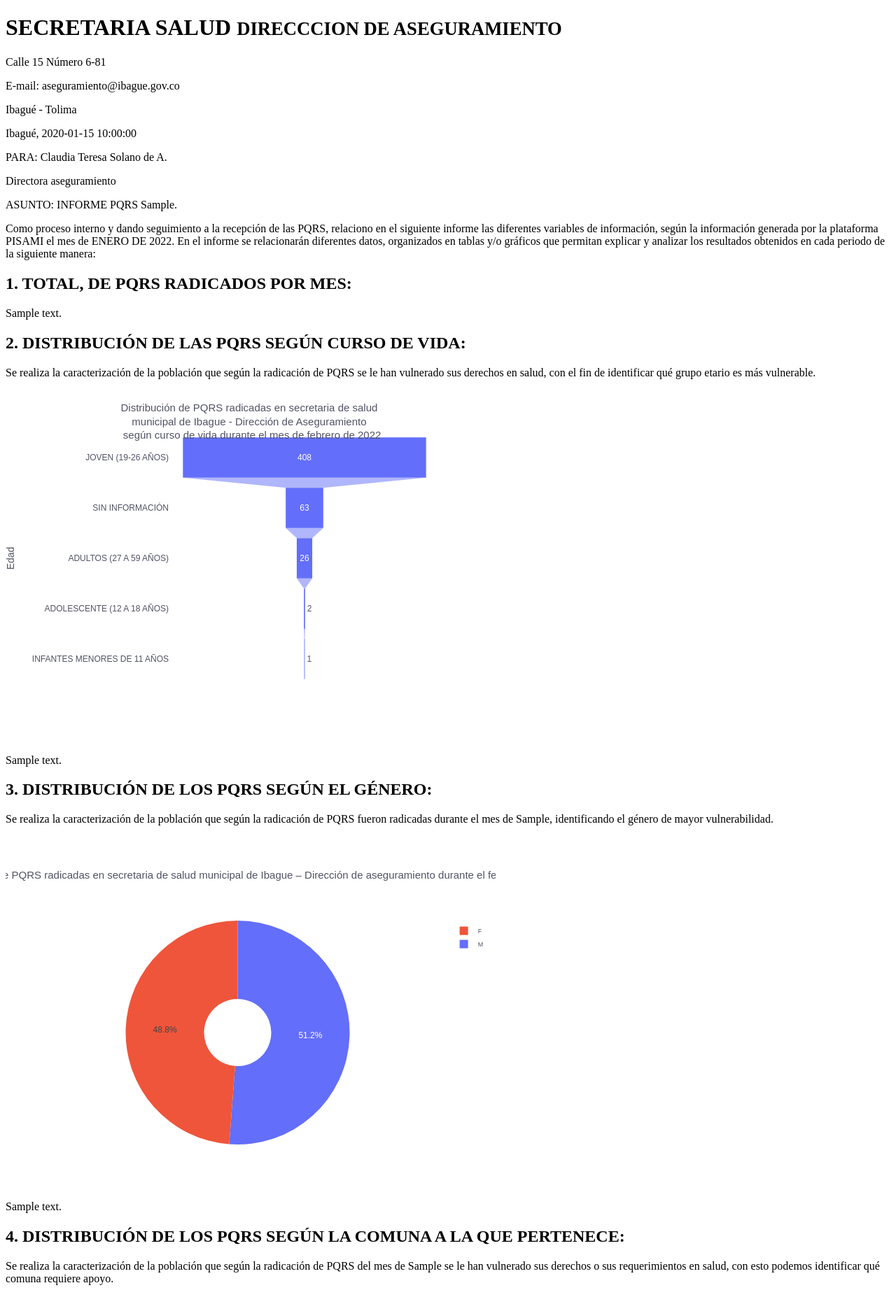
After one commit to juandibanezc/ds4a-project-team-41, a Flask app: template templates/report copy.html in a window 1280 px wide. The commit adds this page. Shown: the top 1854 px of the page at 70% size. Run offline with Flask 3, Linux system fonts and the light colour scheme; the template is opened without the code that fills it: most values are stand-ins (such as "Sample title", 1, 10 or a date in 2020).

Commit message:
Report callback

```diff
--- a/main.py
+++ b/main.py
@@ -44,12 +44,6 @@ app.layout = html.Div([
                         ],style={'padding':'5% 0%','position':'relative'}),
                         html.Div(children=[
                             html.A(children=[
-                                html.Img(src='/assets/images/informes.png',className='button-base'),
-                                html.Div(children=[html.H4('GENERAR REPORTE', style={'color':'white', 'font-weight':'bolder', 'margin':'0%'})], className="option")
-                            ],href='/report', target="_blank")
-                        ],style={'padding':'5% 0%','position':'relative'}),
-                        html.Div(children=[
-                            html.A(children=[
                                 html.Img(src='/assets/images/pqr.png',className='button-base'),
                                 html.Div(children=[html.H4('MÓDULO DE ANÁLISIS', style={'color':'white', 'font-weight':'bolder', 'margin':'0%'})], className="option")
                             ],href='/pqr_exploration')
--- a/pages/pqr_reports/view.py
+++ b/pages/pqr_reports/view.py
@@ -5,6 +5,7 @@ import dash_mantine_components as dmc
 from datetime import date
 import calendar
 import dash_bootstrap_components as dbc
+from dash_extensions import Download
 
 content = html.Div(children=[
             html.Div([
@@ -21,8 +22,9 @@ content = html.Div(children=[
                                     style={'width':'80%'}
                                 ),
                 html.Br(),
-                dbc.Button("Descargar Informe", id="report-button", color="success", className="me-1"),
-                dcc.Loading(html.Div(id="report-generation-alert"))
+                dbc.Button("Generar Informe", id="report-button", color="success", className="me-1"),
+                dcc.Loading(html.Div(id="report-generation-alert")),
+                html.Div([html.Button("Download", id="btn"), Download(id="download")])
             ], style={'width':'40%', 'float':'left'}),
             html.Div([
                 dbc.Label("Seleccione los Gráficos que desea incluir en el informe: ", className="mr-2"),
--- a/requirements.txt
+++ b/requirements.txt
@@ -30,3 +30,5 @@ Unidecode
 Werkzeug==1.0.1
 pdfkit
 sklearn
+kaleido
+dash_extensions
--- /dev/null
+++ b/templates/report copy.html
@@ -0,0 +1,55 @@
+<!DOCTYPE html>
+<html lang="es">
+<head>
+    <meta charset="UTF-8">
+    <title>Reporte</title>
+</head>
+<body>
+    <h1>SECRETARIA SALUD <small>DIRECCCION DE ASEGURAMIENTO</small></h1>
+
+    <p>Calle 15 Número 6-81</p>
+    <p>E-mail: aseguramiento@ibague.gov.co</p>
+    <p>Ibagué - Tolima</p>
+    <p>Ibagué, {{data['report_date']}}</p>
+    <p></p>
+    <p>PARA: Claudia Teresa Solano de A.</p>
+    <p>Directora aseguramiento</p>
+    <p></p>
+    <p>ASUNTO: INFORME PQRS {{data['report_period']}}.</p>
+    <p>Como proceso interno y dando seguimiento a la recepción de las PQRS, relaciono en el siguiente informe las diferentes variables de información, según la información generada por la plataforma PISAMI el mes de ENERO DE 2022. En el informe se relacionarán diferentes datos, organizados en tablas y/o gráficos que permitan explicar y analizar los resultados obtenidos en cada periodo de la siguiente manera:</p>
+
+    <h2>1. TOTAL, DE PQRS RADICADOS POR MES:</h2>
+    <p>{{data['text1']}}</p>
+
+    <h2>2. DISTRIBUCIÓN DE LAS PQRS SEGÚN CURSO DE VIDA:</h2>
+    <p>Se realiza la caracterización de la población que según la radicación de PQRS se le han vulnerado sus derechos en salud, con el fin de identificar qué grupo etario es más vulnerable.</p>
+    <img src="/assets/images/report_2.svg">
+    <p>{{data['text2']}}</p>
+
+    <h2>3. DISTRIBUCIÓN DE LOS PQRS SEGÚN EL GÉNERO:</h2>
+    <p>Se realiza la caracterización de la población que según la radicación de PQRS fueron radicadas durante el mes de {{data['report_period']}}, identificando el género de mayor vulnerabilidad.</p>
+    <img src="/assets/images/report_3.svg">
+    <p>{{data['text3']}}</p>
+
+    <h2>4. DISTRIBUCIÓN DE LOS PQRS SEGÚN LA COMUNA A LA QUE PERTENECE:</h2>
+    <p>Se realiza la caracterización de la población que según la radicación de PQRS del mes de {{data['report_period']}} se le han vulnerado sus derechos o sus requerimientos en salud, con esto podemos identificar qué comuna requiere apoyo.</p>
+    <img src="/assets/images/report_4.svg">
+    <p>{{data['text4']}}</p>
+
+    <h2>5. ANÁLISIS DE PQRS EN RELACION A LA EAPB:</h2>
+    <p>El total de PQRS radicados durante el mes de ENERO 2021, en relación con la EAPB implícita en el proceso de gestión, así se realizará la evaluación por entidad identificando cuál de estas requiere mayor vigilancia y control.</p>
+    <img src="/assets/images/report_5.svg">
+    <p>{{data['text5']}}</p>
+
+    <h2>6. PETICIONES REGISTRADAS POR TIPO DE PQRS:</h2>
+    <p>El total de PQRS radicados en relación con su tipo, radicados durante el mes de {{data['report_period']}}.</p>
+    <img src="/assets/images/report_6.svg">
+    <p>{{data['text6']}}</p>
+
+    <h2>8. PROCESOS CERRADOS Y GESTIONADOS</h2>
+    <p>Analizar la cantidad de PQRS que a la fecha se encuentran resueltos radicados durante el mes de {{data['report_period']}}, y que nos permita así analizar la oportunidad de gestión.</p>
+    <img src="/assets/images/report_8.svg">
+    <p>{{data['text8']}}</p>
+
+</body>
+</html>
```
Also changed, not shown: pages/pqr_reports/controller.py (+51 -14 lines), templates/report.html (+12 -18 lines), 1 other file.
